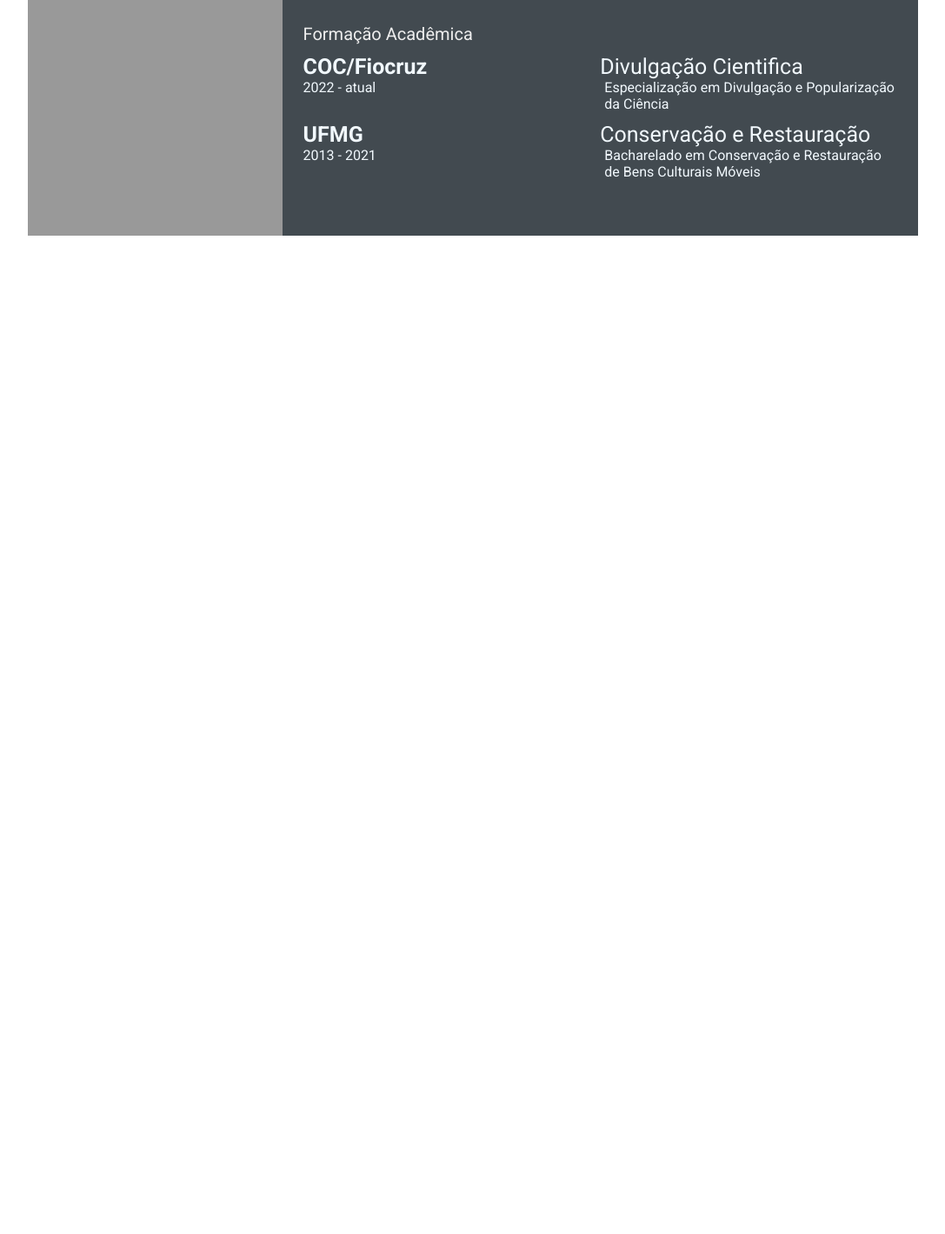
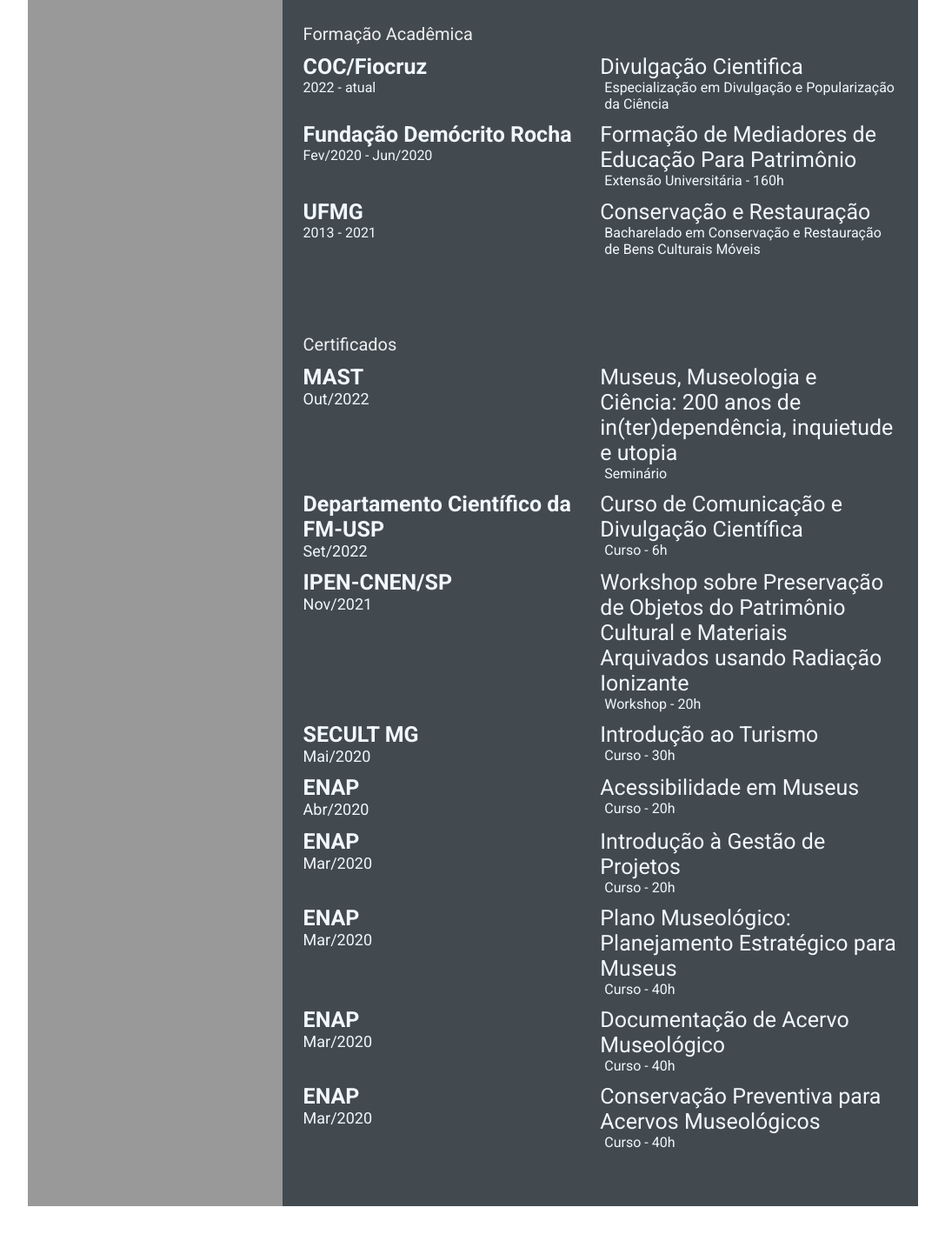
Before and after one commit to eibarracuda/devweekgit.github.io, a plain HTML site: page index.html in a window 1280 px wide. Shown: the part 1140-2559 px from the top of the page at 87% size, without its empty margins (96-1183 px from the left). Before the commit the page ends 1443 px from the top, so only its background shows below. Drawn offline with Linux system fonts and the light colour scheme.

Commit message:
Modified: index.html & style.css (#5)
Add certificates/awards to cv

```diff
--- a/index.html
+++ b/index.html
@@ -120,6 +120,14 @@
                         <p class="education-desc">Especialização em Divulgação e Popularização da Ciência</p>
                     </div>
                     <div class="education-left">
+                        <p class="education-school-name">Fundação Demócrito Rocha</p>
+                        <p class="education-time-period">Fev/2020 - Jun/2020</p>
+                    </div>
+                    <div class="education-right">
+                        <p class="education-subject">Formação de Mediadores de Educação Para Patrimônio</p>
+                        <p class="education-desc">Extensão Universitária - 160h</p>
+                    </div>
+                    <div class="education-left">
                         <p class="education-school-name">UFMG</p>
                         <p class="education-time-period">2013 - 2021</p>
                     </div>
@@ -129,6 +137,84 @@
                     </div>
                 </div>
             </section>
+            <section class="awards gap">
+                <div class="right-title">Certificados</div>
+                <div class="awards-contents">
+                    <div class="awards-left">
+                        <p class="awards-company-name">MAST</p>
+                        <p class="awards-time-period">Out/2022</p>
+                    </div>
+                    <div class="awards-right">
+                        <p class="awards-name">Museus, Museologia e Ciência: 200 anos de in(ter)dependência, inquietude e utopia</p>
+                        <p class="awards-desc">Seminário</p>
+                    </div>
+                    <div class="awards-left">
+                        <p class="awards-company-name">Departamento Científico da FM-USP</p>
+                        <p class="awards-time-period">Set/2022</p>
+                    </div>
+                    <div class="awards-right">
+                        <p class="awards-name">Curso de Comunicação e Divulgação Científica</p>
+                        <p class="awards-desc">Curso - 6h</p>
+                    </div>
+                    <div class="awards-left">
+                        <p class="awards-company-name">IPEN-CNEN/SP</p>
+                        <p class="awards-time-period">Nov/2021</p>
+                    </div>
+                    <div class="awards-right">
+                        <p class="awards-name">
+                            Workshop sobre Preservação de Objetos do Patrimônio Cultural e Materiais Arquivados usando Radiação Ionizante</p>
+                        <p class="awards-desc">Workshop - 20h</p>
+                    </div>
+                    <div class="awards-left">
+                        <p class="awards-company-name">SECULT MG</p>
+                        <p class="awards-time-period">Mai/2020</p>
+                    </div>
+                    <div class="awards-right">
+                        <p class="awards-name">Introdução ao Turismo </p>
+                        <p class="awards-desc">Curso - 30h</p>
+                    </div>
+                    <div class="awards-left">
+                        <p class="awards-company-name">ENAP</p>
+                        <p class="awards-time-period">Abr/2020</p>
+                    </div>
+                    <div class="awards-right">
+                        <p class="awards-name">Acessibilidade em Museus</p>
+                        <p class="awards-desc">Curso - 20h</p>
+                    </div>
+                    <div class="awards-left">
+                        <p class="awards-company-name">ENAP</p>
+                        <p class="awards-time-period">Mar/2020</p>
+                    </div>
+                    <div class="awards-right">
+                        <p class="awards-name">Introdução à Gestão de Projetos</p>
+                        <p class="awards-desc">Curso - 20h</p>
+                    </div>
+                    <div class="awards-left">
+                        <p class="awards-company-name">ENAP</p>
+                        <p class="awards-time-period">Mar/2020</p>
+                    </div>
+                    <div class="awards-right">
+                        <p class="awards-name">Plano Museológico: Planejamento Estratégico para Museus</p>
+                        <p class="awards-desc">Curso - 40h</p>
+                    </div>
+                    <div class="awards-left">
+                        <p class="awards-company-name">ENAP</p>
+                        <p class="awards-time-period">Mar/2020</p>
+                    </div>
+                    <div class="awards-right">
+                        <p class="awards-name">Documentação de Acervo Museológico</p>
+                        <p class="awards-desc">Curso - 40h</p>
+                    </div>
+                    <div class="awards-left">
+                        <p class="awards-company-name">ENAP</p>
+                        <p class="awards-time-period">Mar/2020</p>
+                    </div>
+                    <div class="awards-right">
+                        <p class="awards-name">Conservação Preventiva para Acervos Museológicos</p>
+                        <p class="awards-desc">Curso - 40h</p>
+                    </div>
+                </div>
+            </section>
         </section>
     </main>
 </body>
--- a/style.css
+++ b/style.css
@@ -145,21 +145,25 @@
     padding-left: 5px;
 }
 
-/* acrescentei ao css 26-nov */
+/* acrescentei ao css 27-nov */
 .exp-left,
-.education-left{
+.education-left,
+.awards-left{
     padding-left: 1.5rem;
 }
 
 .exp-right,
-.education-right{
+.education-right,
+.awards-right{
     padding-right: 1.5rem;
 }
 
 .exp-left,
 .exp-right,
 .education-left,
-.education-right{
+.education-right,
+.awards-left,
+.awards-right{
     padding-top: 0.7rem;
 }
-/* acrescentei ao css 26-nov */
+/* acrescentei ao css 27-nov */
```
